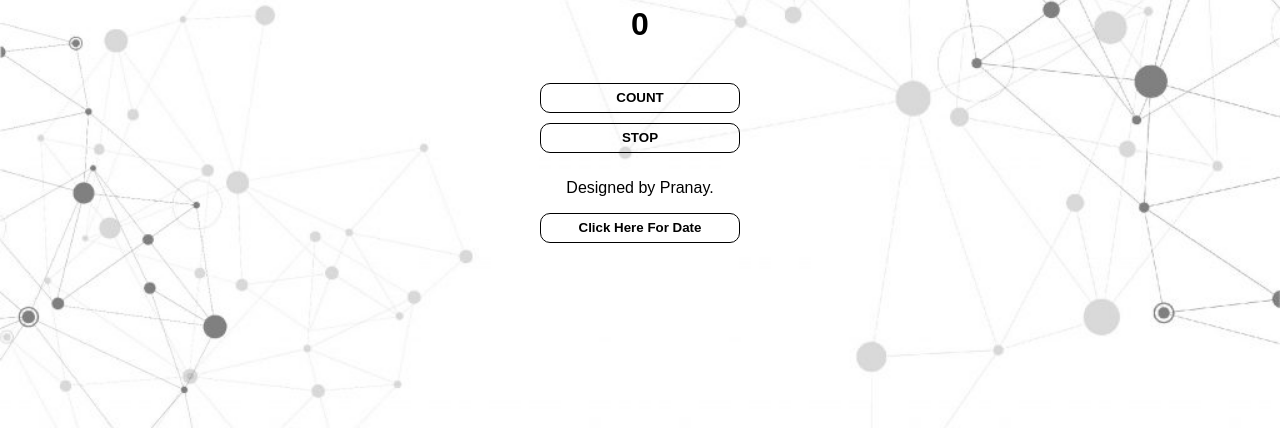
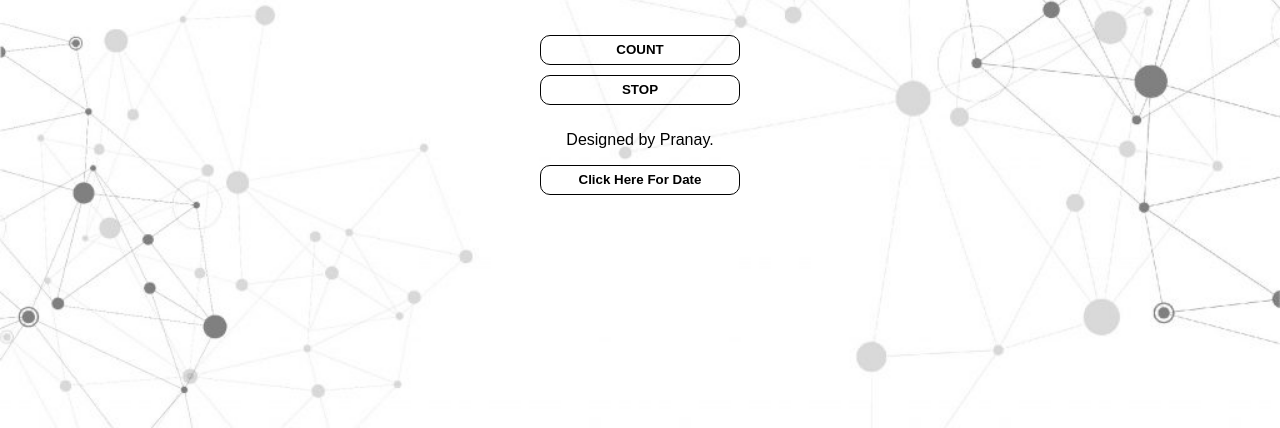
Before and after one commit to pranaygoud01/countingmachine, a plain HTML site: page index.html in a window 1280 px wide. Shown: the part 372-800 px from the top of the page. Drawn offline with Linux system fonts and the light colour scheme; a web font is replaced by a local one.

Commit message:
Update index.css

```diff
--- a/index.css
+++ b/index.css
@@ -1,5 +1,5 @@
 body{
-    margin-top:20rem;
+    margin-top:17rem;
     align-items: center;
     text-align: center;
     background-image: url(Background-website-01-1024x687.jpg);
```
